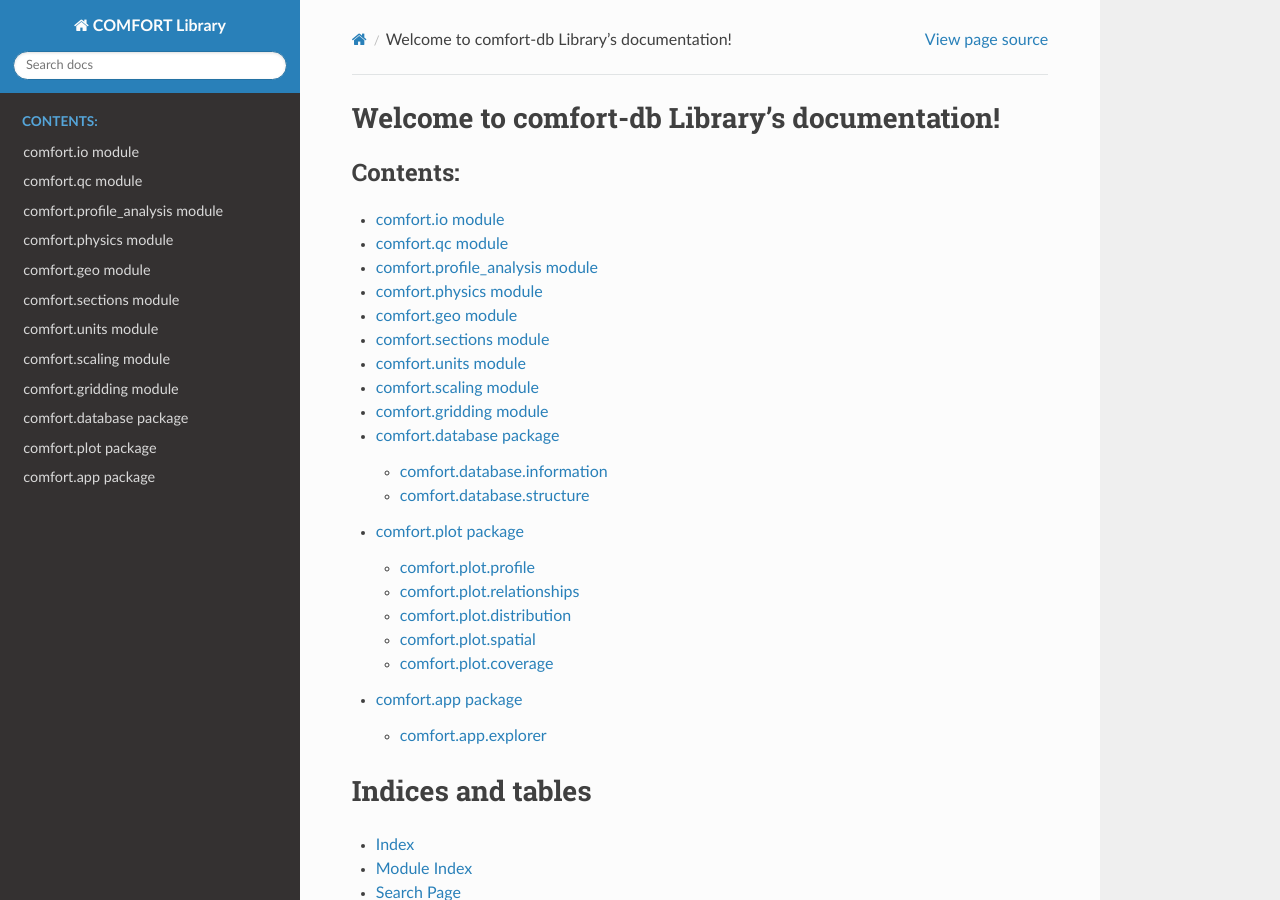
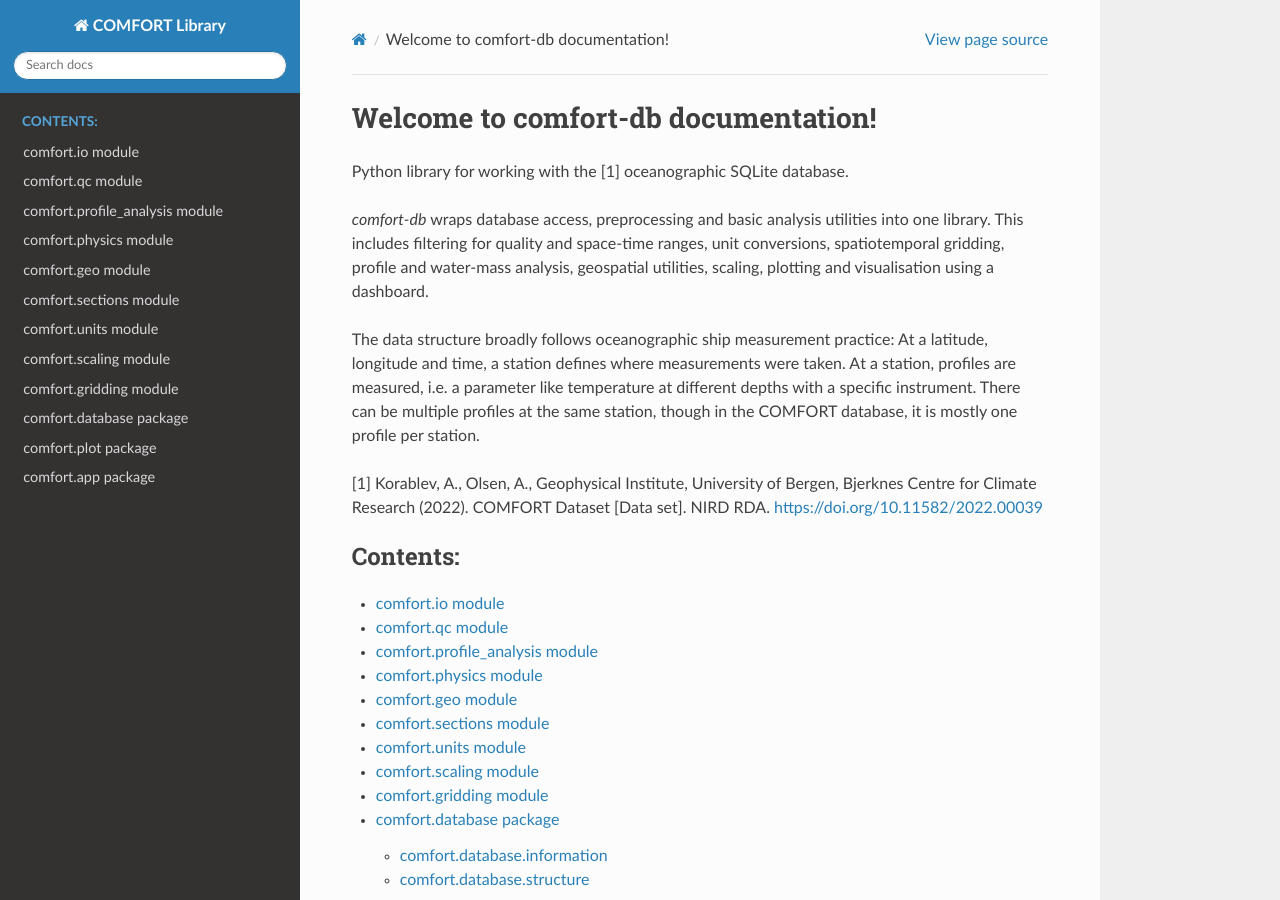
Before and after one commit to y-jenniges/comfort, a Sphinx documentation site: the page built from documentation/source/index.rst, in a window 1280 px wide and 900 px high. Built offline with Sphinx 7.4.7 and the Read the Docs theme 3.1.0, drawn with Linux system fonts in a browser that asks for light colours.

Commit message:
Add README description to code documentation

```diff
--- a/documentation/source/index.rst
+++ b/documentation/source/index.rst
@@ -3,8 +3,25 @@
    You can adapt this file completely to your liking, but it should at least
    contain the root `toctree` directive.
 
-Welcome to comfort-db Library's documentation!
+Welcome to comfort-db documentation!
 ===========================================
+
+Python library for working with the [1] oceanographic SQLite database.
+
+`comfort-db` wraps database access, preprocessing and basic analysis utilities into one library.
+This includes filtering for quality and space-time ranges, unit conversions, spatiotemporal gridding, profile and water-mass analysis,
+geospatial utilities, scaling, plotting and visualisation using a dashboard.
+
+The data structure broadly follows oceanographic ship measurement practice:
+At a latitude, longitude and time, a station defines where measurements were taken.
+At a station, profiles are measured, i.e. a parameter like temperature at different depths with a specific instrument.
+There can be multiple profiles at the same station, though in the COMFORT database, it is mostly one profile per station.
+
+
+[1] Korablev, A., Olsen, A., Geophysical Institute, University of Bergen, Bjerknes Centre for Climate Research (2022). COMFORT Dataset [Data set]. NIRD RDA. https://doi.org/10.11582/2022.00039
+
+.. McDougall, T., & Barker, P. (2011). Getting started with TEOS-10 and the Gibbs Seawater (GSW) Oceanographic Toolbox. SCOR/IAPSO WG127
+.. report on comfort ?
 
 .. toctree::
    :maxdepth: 6
```
